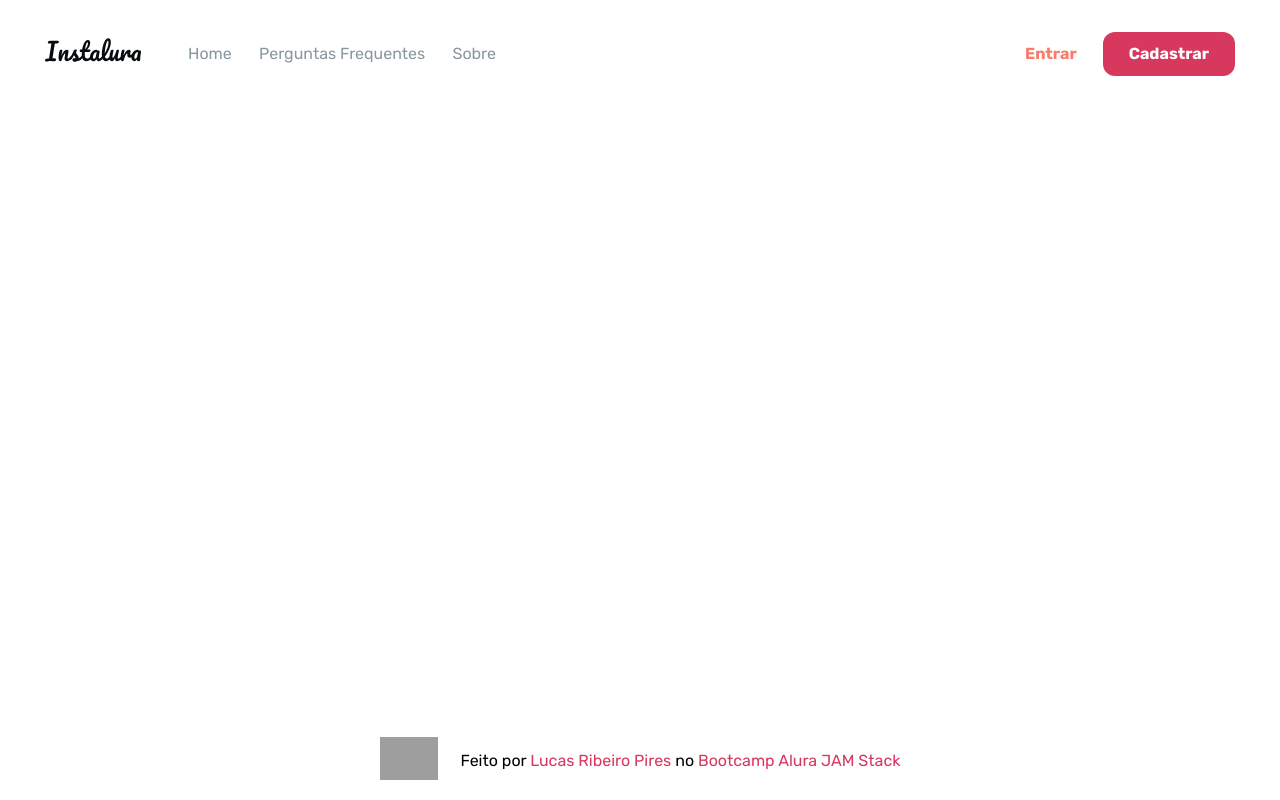
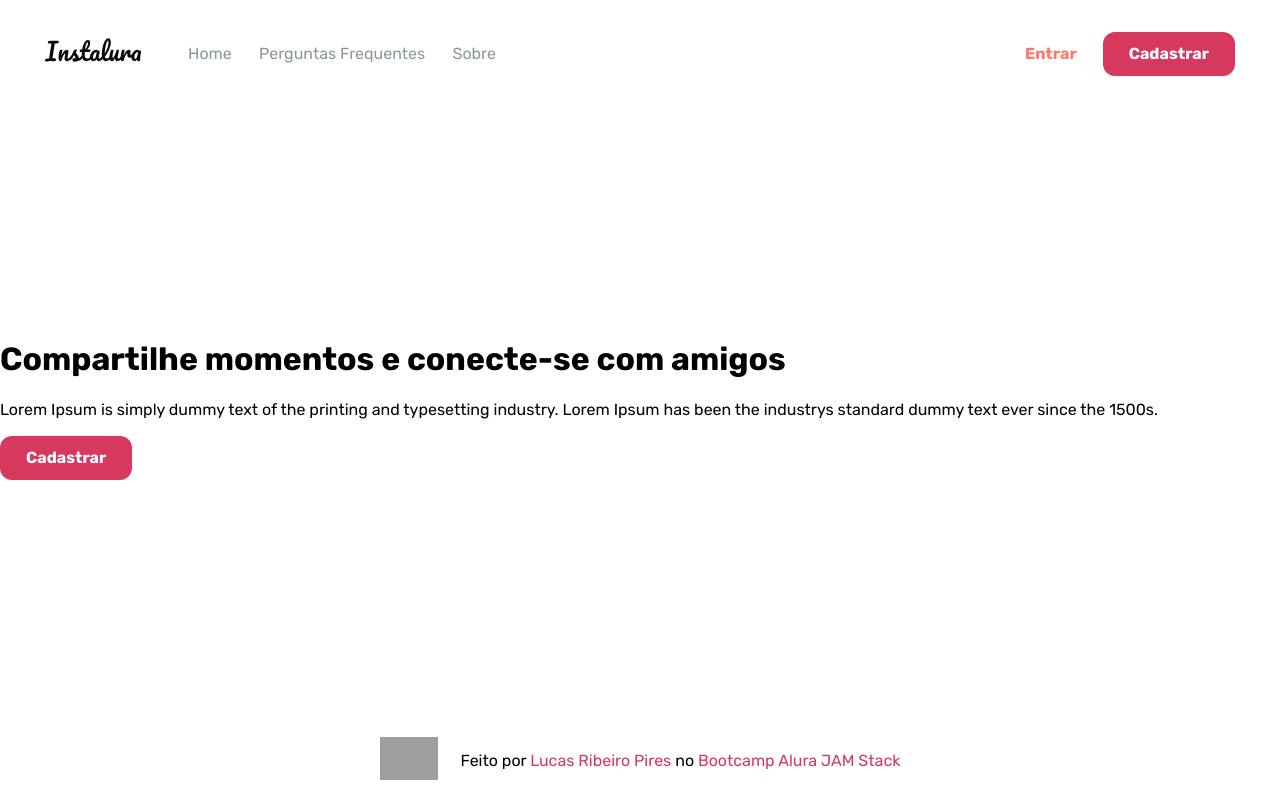
Before and after one commit to lucaspires-source/Instalura, a Next.js app: page / in a window 1280 px wide. Built offline with nearby package versions, Linux system fonts and the light colour scheme; grey boxes are pictures that could not be loaded.

Commit message:
criou o component Main

```diff
--- a/pages/index.js
+++ b/pages/index.js
@@ -1,5 +1,6 @@
 import Menu from "../src/components/commons/Menu";
 import Footer from "../src/components/commons/Footer";
+import Main from '../src/components/commons/Main'
 export default function Home() {
   return (
     <div
@@ -12,6 +13,7 @@
       }}
     >
       <Menu />
+      <Main />
       <Footer />
     </div>
   );
--- /dev/null
+++ b/src/components/commons/Main/index.js
@@ -0,0 +1,47 @@
+import React from "react";
+import  Text  from "../../foundation/Text";
+import { Button } from "../Button";
+
+const Main = () => {
+  return (
+    <div>
+      <Text
+        variant="title"
+        tag="h1"
+        color="tertiary.main"
+        textAlign={{
+          xs: "center",
+          md: "left",
+        }}
+      >
+        Compartilhe momentos e conecte-se com amigos
+      </Text>
+      <Text
+        variant="paragraph1"
+        tag="p"
+        color="tertiary.light"
+        textAlign={{
+          xs: "center",
+          md: "left",
+        }}
+      >
+        Lorem Ipsum is simply dummy text of the printing and typesetting
+        industry. Lorem Ipsum has been the industrys standard dummy text ever
+        since the 1500s.
+      </Text>
+
+      <Button
+        variant="primary.main"
+        margin={{
+          xs: "auto",
+          md: "initial",
+        }}
+        display="block"
+      >
+        Cadastrar
+      </Button>
+    </div>
+  );
+};
+
+export default Main;
```
